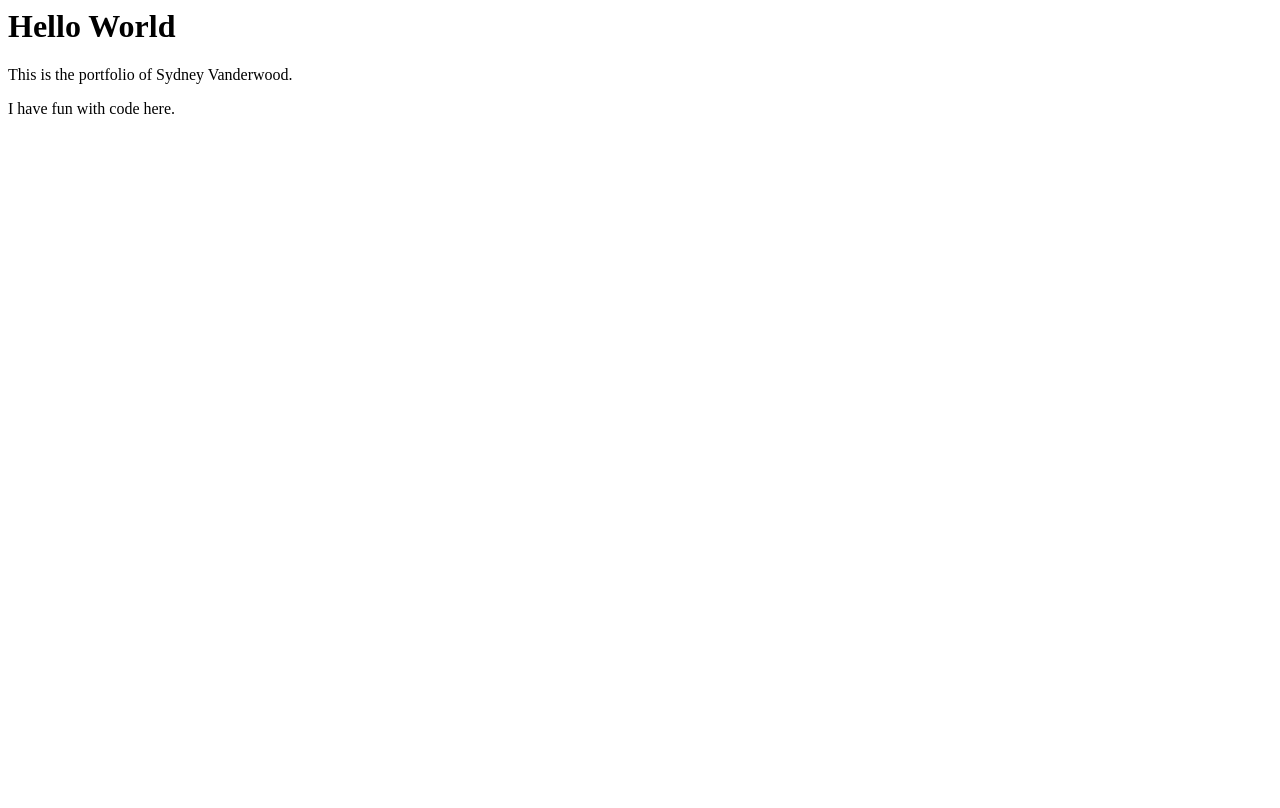
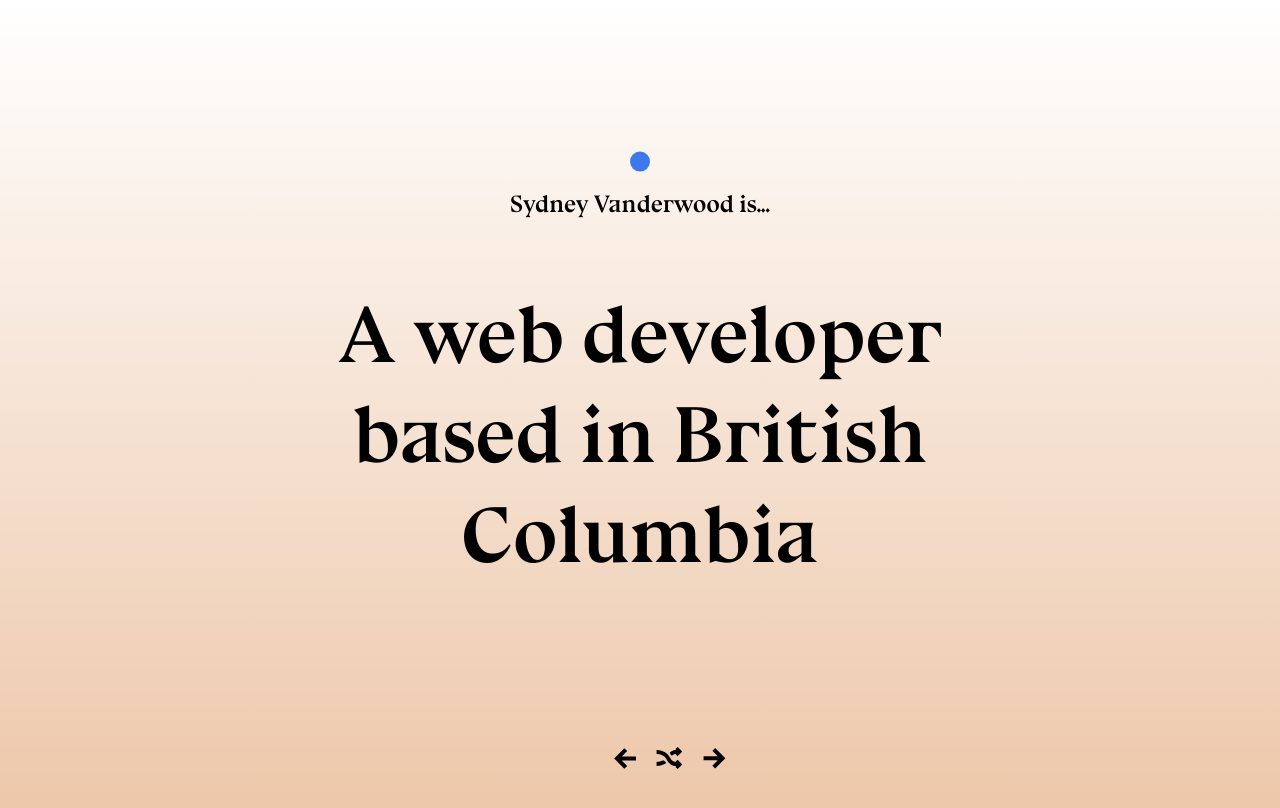
Before and after one commit to sydvanderwood/vanderwood, a plain HTML site: page index.html in a window 1280 px wide. Drawn offline with Linux system fonts and the light colour scheme; files whose address does not match are found by name.

Commit message:
Updated content and HTML

```diff
--- a/index.html
+++ b/index.html
@@ -1,3 +1,27 @@
-<h1>Hello World</h1>
-<p>This is the portfolio of Sydney Vanderwood.</p>
-<p>I have fun with code here.</p>
+<!DOCTYPE HTML>
+<html>
+<head>
+    <title>Fun with JavaScript!</title>
+    <link rel="stylesheet" type="text/css" href="style.css">
+</head>
+
+<section>
+    <div class="circle"></div>
+      <h1>
+           Sydney Vanderwood is...
+      </h1>
+      <h2>
+        A web developer based in British Columbia
+      </h2>
+
+    </section>
+
+    <footer>
+    <img src="/Assets/prev.svg" class="prev">
+      <img src="/Assets/random.svg" class="random">
+      <img src="/Assets/next.svg" class="next">
+    </footer>
+
+    <script src="pages.js"></script>
+
+    </html>
```
